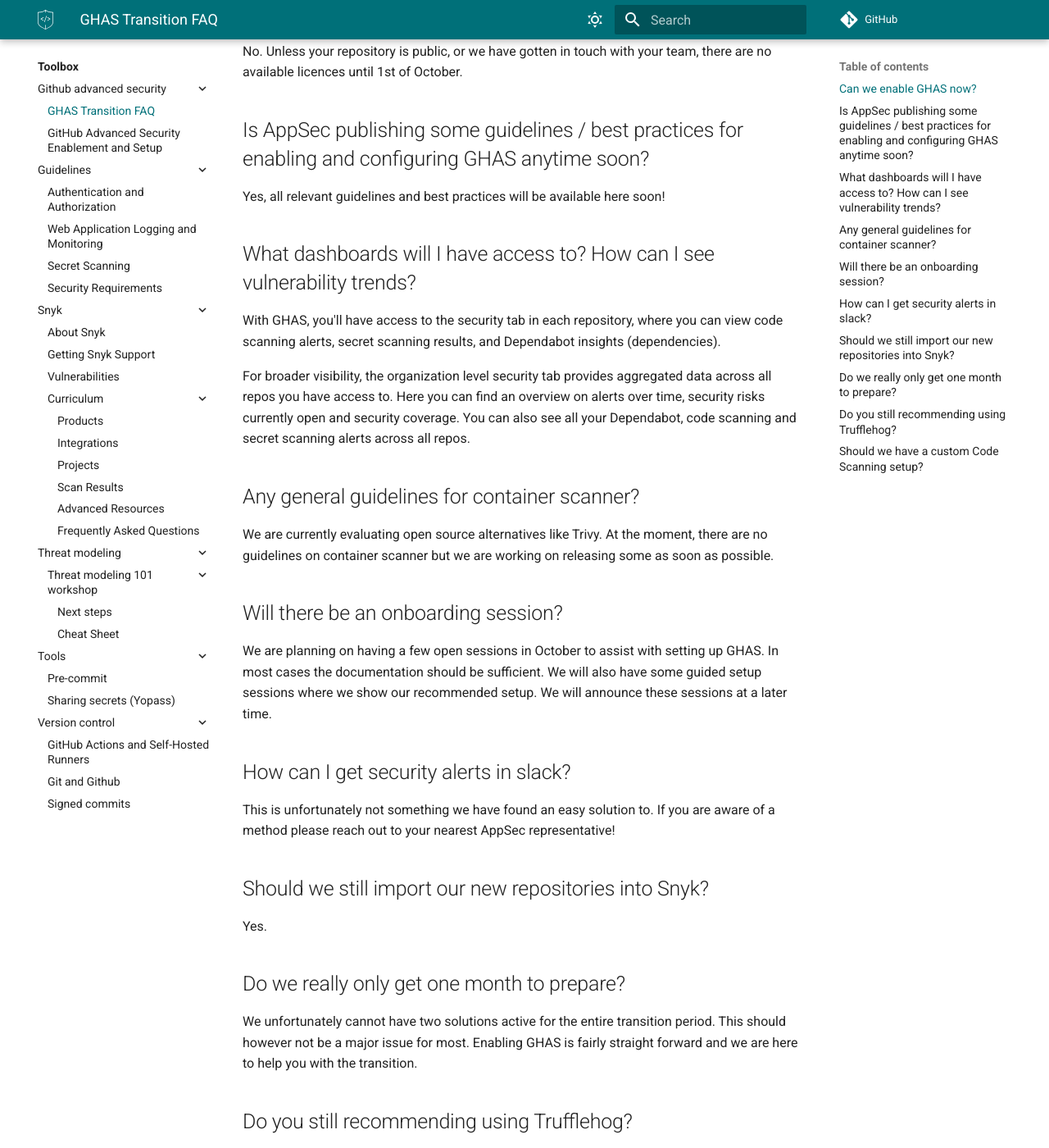
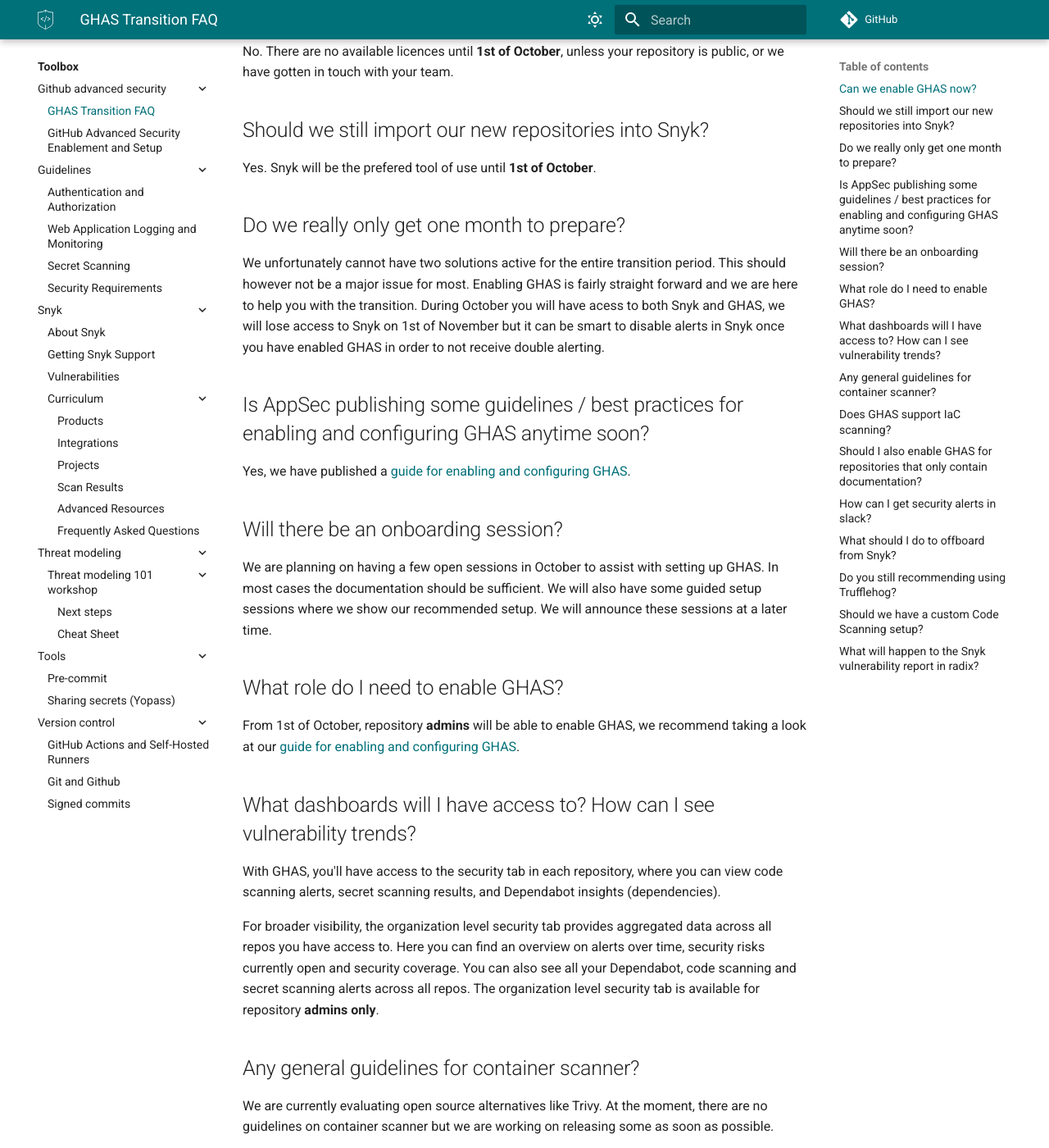
Before and after one commit to equinor/appsec, an MkDocs documentation site: the page built from docs/toolbox/github-advanced-security/faq.md, in a window 1280 px wide and 1400 px high, scrolled down 229 px. Shown: the whole window at 82% size. Built offline with MkDocs 1.6.1 and Material for MkDocs 9.7.7, drawn with Linux system fonts in a browser that asks for light colours; some web fonts are replaced; comment, search, counter and statistics services are not loaded; some of the changed text lies outside the part shown.

Commit message:
ghas: update faq

```diff
--- a/docs/toolbox/github-advanced-security/faq.md
+++ b/docs/toolbox/github-advanced-security/faq.md
@@ -2,38 +2,60 @@
 
 ## Can we enable GHAS now?
 
-No. Unless your repository is public, or we have gotten in touch with your team, there are no available licences until 1st of October.
+No. There are no available licences until **1st of October**, unless your repository is public, or we have gotten in touch with your team.
+
+## Should we still import our new repositories into Snyk?
+
+Yes. Snyk will be the prefered tool of use until **1st of October**.
+
+## Do we really only get one month to prepare?
+
+We unfortunately cannot have two solutions active for the entire transition period. This should however not be a major issue for most. Enabling GHAS is fairly straight forward and we are here to help you with the transition.
+During October you will have acess to both Snyk and GHAS, we will lose access to Snyk on 1st of November but it can be smart to disable alerts in Snyk once you have enabled GHAS in order to not receive double alerting.
 
 ## Is AppSec publishing some guidelines / best practices for enabling and configuring GHAS anytime soon?
 
-Yes, all relevant guidelines and best practices will be available here soon!
+Yes, we have published a [guide for enabling and configuring GHAS](../github-advanced-security/setup.md).
+
+## Will there be an onboarding session?
+
+We are planning on having a few open sessions in October to assist with setting up GHAS. In most cases the documentation should be sufficient. We will also have some guided setup sessions where we show our recommended setup. We will announce these sessions at a later time.
+
+## What role do I need to enable GHAS?
+
+From 1st of October, repository **admins** will be able to enable GHAS, we recommend taking a look at our [guide for enabling and configuring GHAS](../github-advanced-security/setup.md).
 
 ## What dashboards will I have access to? How can I see vulnerability trends?
 
 With GHAS, you'll have access to the security tab in each repository, where you can view code scanning alerts, secret scanning results, and Dependabot insights (dependencies).
 
-For broader visibility, the organization level security tab provides aggregated data across all repos you have access to. Here you can find an overview on alerts over time, security risks currently open and security coverage. You can also see all your Dependabot, code scanning and secret scanning alerts across all repos.
+For broader visibility, the organization level security tab provides aggregated data across all repos you have access to. Here you can find an overview on alerts over time, security risks currently open and security coverage. You can also see all your Dependabot, code scanning and secret scanning alerts across all repos. The organization level security tab is available for repository **admins only**.
 
 ## Any general guidelines for container scanner?
 
 We are currently evaluating open source alternatives like Trivy.
 At the moment, there are no guidelines on container scanner but we are working on releasing some as soon as possible.
 
-## Will there be an onboarding session?
+## Does GHAS support IaC scanning?
 
-We are planning on having a few open sessions in October to assist with setting up GHAS. In most cases the documentation should be sufficient. We will also have some guided setup sessions where we show our recommended setup. We will announce these sessions at a later time.
+No, we are looking into open source alternatives, like Trivy, to support teams with scanning their IaC.
+If you have any good experiences with an IaC open source tool, please let us know.
+
+## Should I also enable GHAS for repositories that only contain documentation?
+
+From 1st of October, all repositories in the Equinor organization should be onboarded into GHAS.
+Repositories that only contain documentation can also contain secrets and GitHub actions, GHAS can help by detecting secrets in the repository and by scanning your GitHub actions for vulnerabilities or out of date versions.
 
 ## How can I get security alerts in slack?
 
 This is unfortunately not something we have found an easy solution to. If you are aware of a method please reach out to your nearest AppSec representative!
+We recommend setting up e-mail notifications in GitHub, you can filter GHAS specific e-mails to a separate folder by using for example the "security" keyword for filtering.
+GHAS alerts will also be shown in your repository Security tab.
 
-## Should we still import our new repositories into Snyk?
+## What should I do to offboard from Snyk?
 
-Yes.
-
-## Do we really only get one month to prepare?
-
-We unfortunately cannot have two solutions active for the entire transition period. This should however not be a major issue for most. Enabling GHAS is fairly straight forward and we are here to help you with the transition.
+From 1st of October, once you have enabled GHAS, you can disable alerting in Snyk in order to not receive double alerting.
+Once you have completed the migration onto GHAS you should revoke the PAT tokens that have been used with Snyk.
 
 ## Do you still recommending using Trufflehog?
 
@@ -42,3 +64,7 @@
 ## Should we have a custom Code Scanning setup?
 
 The default code scanning should be good for most cases. It scans on every commit. You may monitor the consumption in minutes on Github Actions. If that number goes above 1000 minutes a month, then contact the AppSec team. They'll first try to take that consumption down by fine tuning CodeQL. And if that fails, only then we can consider weekly scans instead of every commit.
+
+## What will happen to the Snyk vulnerability report in radix?
+
+Snyk will most likely be replaced with Trivy in radix, for more information contact the radix team.
```
